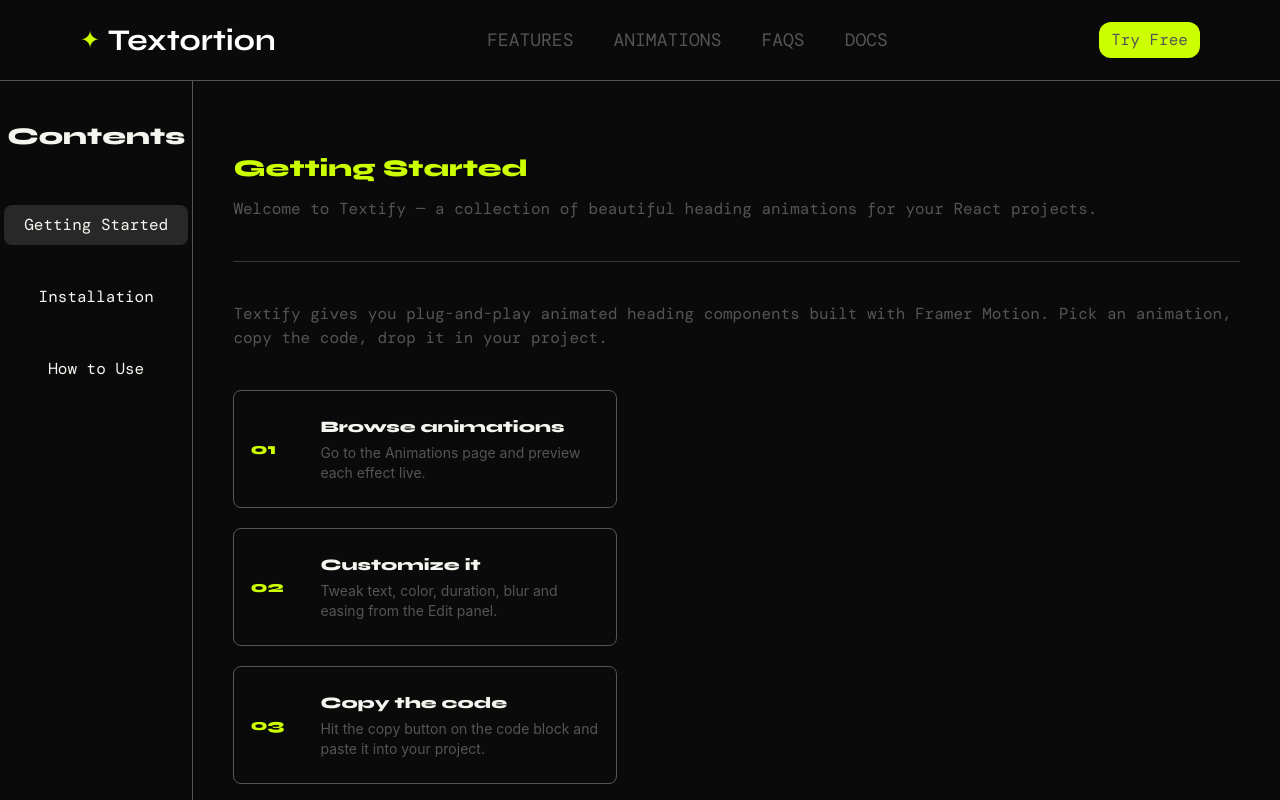
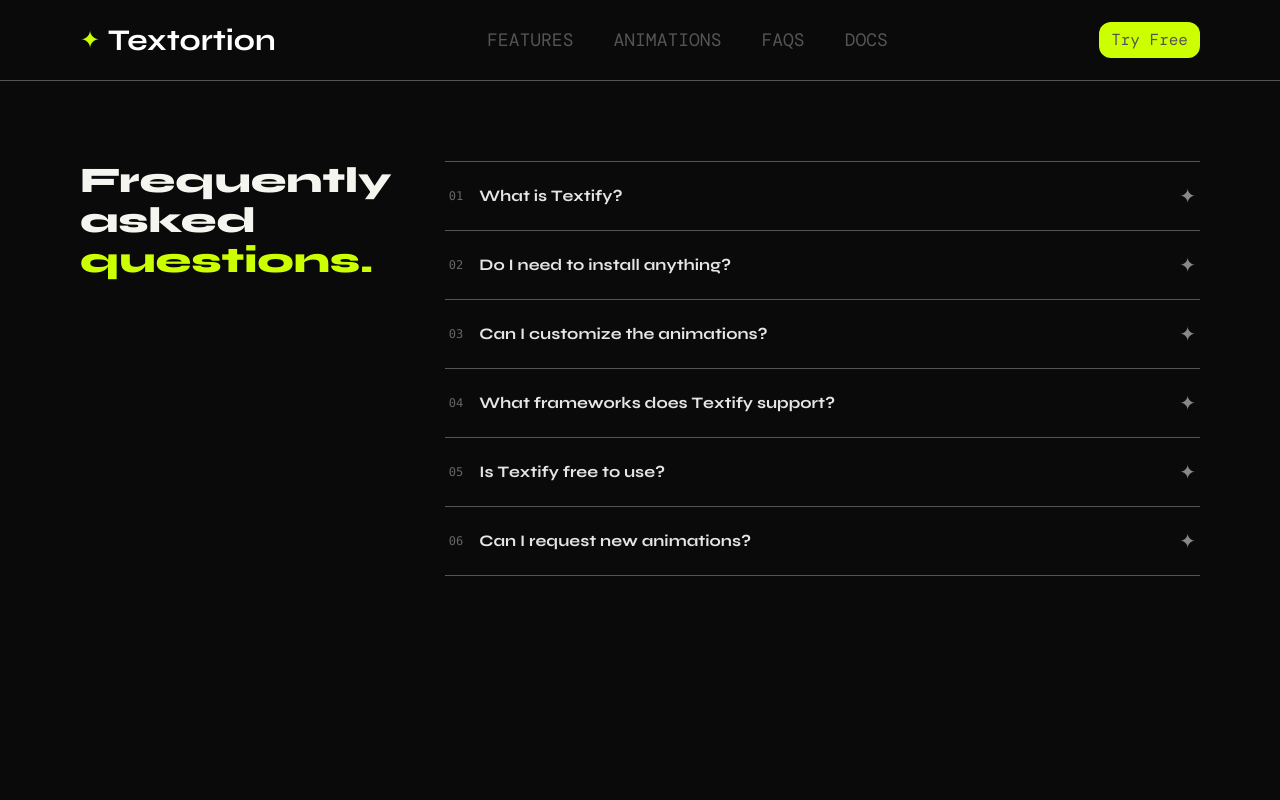
Before and after one commit to Owais-101/Textortion, a React (Vite) app: page /faqs in a window 1280 px wide. Shown: the top 800 px of the page. Built offline with nearby package versions, Linux system fonts and the light colour scheme; a web font is replaced by a local one.

Commit message:
added faq page

```diff
--- a/src/App.jsx
+++ b/src/App.jsx
@@ -4,8 +4,8 @@
 import LandingPage from './pages/LandingPage';
 import { Route, Routes } from 'react-router';
 import Animations from './pages/Animations';
-import Test from '../src/components/Test';
 import Docs from './pages/Docs';
+import FAQ from './pages/Faq';
 
 const App = () => {
 
@@ -35,7 +35,7 @@
             <Route path='/' element={<LandingPage />} />
             <Route path='/animations' element={<Animations />} />
             <Route path='/docs' element={<Docs />} />
-            <Route path='/faqs' element={<Docs />} />
+            <Route path='/faqs' element={<FAQ />} />
           </Routes>
 
         </motion.div>}
--- /dev/null
+++ b/src/pages/Faq.jsx
@@ -0,0 +1,181 @@
+import React, { useState } from 'react'
+import { motion, AnimatePresence } from 'motion/react'
+import PulsatingDot from '@/components/PulsatingDot'
+import Navbar from '@/components/Navbar'
+
+const faqs = [
+    {
+        q: "What is Textify?",
+        a: "Textify is a copy-paste animation library for React heading components. Browse, preview, customize, and drop animations directly into your project — no package install needed."
+    },
+    {
+        q: "Do I need to install anything?",
+        a: "Just one dependency: Framer Motion. Run npm install motion and you're good to go. Textify itself is not a package — you own the code you copy."
+    },
+    {
+        q: "Can I customize the animations?",
+        a: "Yes. Every component accepts props like text, color, duration, blur, and ease. Tweak them directly in the Edit panel before copying, or modify the code after pasting."
+    },
+    {
+        q: "What frameworks does Textify support?",
+        a: "Any React-based project works — Next.js, Vite, Create React App, Remix, etc. As long as you can use Framer Motion, Textify components will run."
+    },
+    {
+        q: "Is Textify free to use?",
+        a: "Yes, completely free. Copy whatever you need, use it in personal or commercial projects."
+    },
+    {
+        q: "Can I request new animations?",
+        a: "Absolutely. Open an issue on GitHub or reach out — if it's a good idea, it'll make it into the library."
+    }
+]
+
+const FAQItem = ({ q, a, index }) => {
+    const [open, setOpen] = useState(false)
+    const [hovered, setHovered] = useState(false)
+
+    return (
+        <motion.div
+            initial={{ opacity: 0, x: -60, filter: "blur(10px)" }}
+            animate={{ opacity: 1, x: 0, filter: "blur(0px)" }}
+            transition={{ delay: index * 0.1, duration: 0.5, ease: [0.23, 1, 0.32, 1] }}
+            className={`border-b border-muted relative overflow-hidden`}
+            onHoverStart={() => setHovered(true)}
+            onHoverEnd={() => setHovered(false)}
+        >
+            <motion.div
+                className='absolute inset-0 bg-lime/5 pointer-events-none'
+                initial={{ scaleX: 0, originX: 0 }}
+                animate={{ scaleX: hovered ? 1 : 0 }}
+                transition={{ duration: 0.4, ease: [0.23, 1, 0.32, 1] }}
+            />
+
+            <button
+                onClick={() => setOpen(!open)}
+                className='w-full flex items-center justify-between py-5 px-1 text-left cursor-pointer relative z-10'
+            >
+                <div className='flex items-center gap-4'>
+                    <motion.span
+                        className='text-xs font-mono text-muted'
+                        animate={{ color: open ? '#ccff00' : '#666' }}
+                        transition={{ duration: 0.3 }}
+                    >
+                        {String(index + 1).padStart(2, '0')}
+                    </motion.span>
+
+                    {/* Letter-by-letter color flash on open */}
+                    <span className='font-heading font-bold text-sm md:text-base'>
+                        {q.split('').map((char, i) => (
+                            <motion.span
+                                key={i}
+                                animate={{
+                                    color: open ? '#ccff00' : hovered ? '#ffffff' : '#e5e5e5',
+                                    y: open ? [0, -4, 0] : 0
+                                }}
+                                transition={{
+                                    delay: open ? i * 0.015 : 0,
+                                    duration: 0.3,
+                                    ease: "backOut"
+                                }}
+                                style={{ display: 'inline-block', whiteSpace: char === ' ' ? 'pre' : 'normal' }}
+                            >
+                                {char}
+                            </motion.span>
+                        ))}
+                    </span>
+                </div>
+
+                <motion.span
+                    animate={{
+                        rotate: open ? 135 : 0,
+                        scale: open ? 1.4 : 1,
+                        color: open ? '#ccff00' : '#888'
+                    }}
+                    transition={{ type: "spring", stiffness: 300, damping: 18 }}
+                    className='text-xl ml-4 shrink-0 inline-block'
+                >
+                    ✦
+                </motion.span>
+            </button>
+
+            <AnimatePresence initial={false}>
+                {open && (
+                    <motion.div
+                        key="answer"
+                        initial={{ height: 0, opacity: 0, filter: "blur(8px)", y: -10 }}
+                        animate={{ height: "auto", opacity: 1, filter: "blur(0px)", y: 0 }}
+                        exit={{ height: 0, opacity: 0, filter: "blur(8px)", y: -10 }}
+                        transition={{ duration: 0.45, ease: [0.23, 1, 0.32, 1] }}
+                        className='overflow-hidden relative z-10'
+                    >
+                        {/* Answer text with word-by-word stagger */}
+                        <p className='font-body text-sm md:text-base pb-5 px-1 pl-10 leading-relaxed'>
+                            {a.split(' ').map((word, i) => (
+                                <motion.span
+                                    key={i}
+                                    initial={{ opacity: 0, y: 8, filter: "blur(4px)" }}
+                                    animate={{ opacity: 1, y: 0, filter: "blur(0px)" }}
+                                    transition={{ delay: i * 0.025, duration: 0.3, ease: "easeOut" }}
+                                    style={{ display: 'inline-block', marginRight: '4px', color: '#888' }}
+                                >
+                                    {word}
+                                </motion.span>
+                            ))}
+                        </p>
+                    </motion.div>
+                )}
+            </AnimatePresence>
+        </motion.div>
+    )
+}
+
+const FAQ = () => {
+    return (
+        <>
+            <div className='md:border-b border-muted'>
+                <Navbar />
+            </div>
+            <section className='w-full px-5 md:px-10 lg:px-20 py-20 lg:flex gap-5 '>
+                <div className='mb-12'>
+                    {"Frequently asked".split(' ').map((word, i) => (
+                        <motion.span
+                            key={i}
+                            className='font-heading font-extrabold text-2xl md:text-4xl text-offwhite mr-3 inline-block'
+                            initial={{ opacity: 0, y: 40, rotate: -6, filter: "blur(12px)" }}
+                            animate={{ opacity: 1, y: 0, rotate: 0, filter: "blur(0px)" }}
+                            transition={{ delay: 0.1 + i * 0.12, duration: 0.7, ease: [0.23, 1, 0.32, 1] }}
+                        >
+                            {word}
+                        </motion.span>
+                    ))}
+                    <br />
+                    {"questions.".split('').map((char, i) => (
+                        <motion.span
+                            key={i}
+                            className='font-heading font-extrabold text-2xl md:text-4xl text-lime inline-block'
+                            initial={{ opacity: 0, y: 50, filter: "blur(8px)" }}
+                            animate={{ opacity: 1, y: 0, filter: "blur(0px)" }}
+                            transition={{ delay: 0.35 + i * 0.04, duration: 0.5, ease: [0.23, 1, 0.32, 1] }}
+                        >
+                            {char}
+                        </motion.span>
+                    ))}
+                </div>
+
+                <motion.div
+                    className='w-full max-w-3xl border-t border-muted'
+                    initial={{ scaleX: 0, originX: 0 }}
+                    animate={{ scaleX: 1 }}
+                    transition={{ delay: 0.8, duration: 0.7, ease: [0.23, 1, 0.32, 1] }}
+                >
+                    {faqs.map((faq, i) => (
+                        <FAQItem key={i} q={faq.q} a={faq.a} index={i} />
+                    ))}
+                </motion.div>
+
+            </section>
+        </>
+    )
+}
+
+export default FAQ
```
